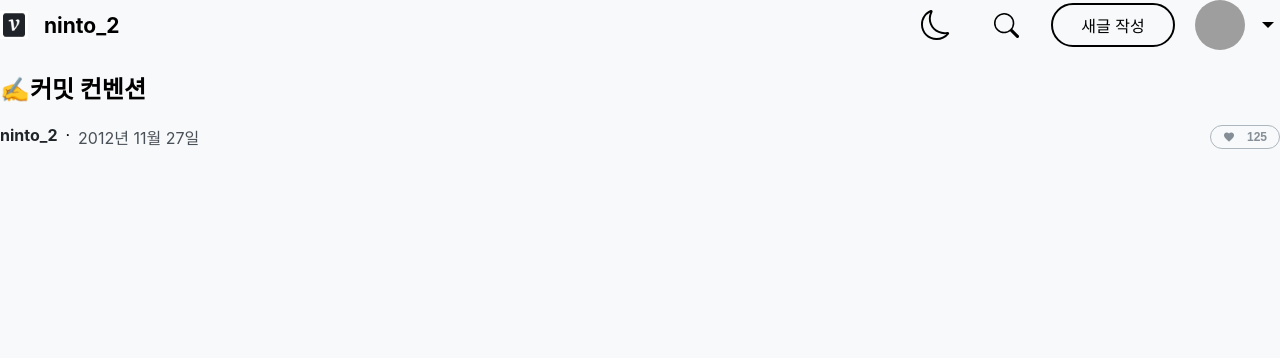
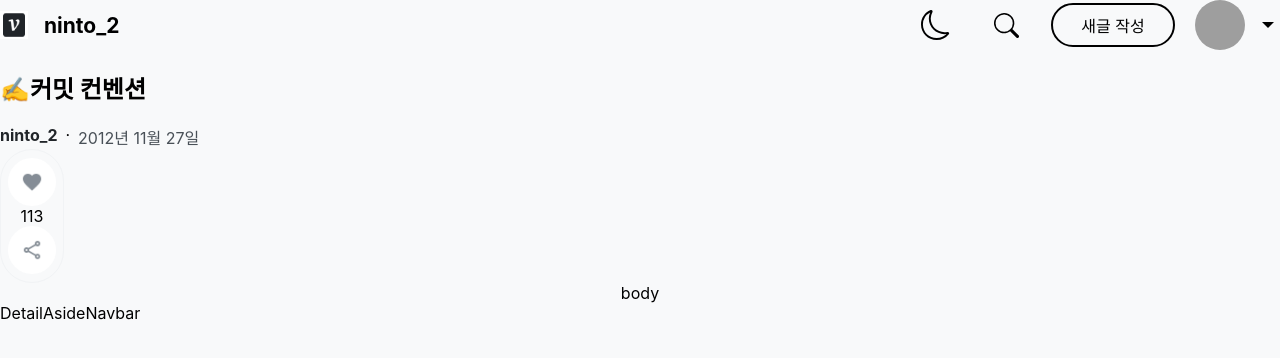
Before and after one commit to youdaehoon/practice_clone_velog, a React (Create React App) app: page /detail in a window 1280 px wide. Shown: the top 358 px of the page. Built offline with nearby package versions, Linux system fonts and the light colour scheme; grey boxes are pictures that could not be loaded.

Commit message:
chore: 중간저장

```diff
--- a/package.json
+++ b/package.json
@@ -10,10 +10,14 @@
     "@types/jest": "^27.0.1",
     "@types/node": "^16.7.13",
     "@types/react": "^18.0.0",
+    "@types/react-calendar": "^3.9.0",
     "@types/react-dom": "^18.0.0",
+    "@types/react-flatpickr": "^3.8.8",
     "@types/react-redux": "^7.1.24",
     "react": "^18.2.0",
+    "react-calendar": "^4.0.0",
     "react-dom": "^18.2.0",
+    "react-flatpickr": "^3.10.13",
     "react-icons": "^4.7.1",
     "react-redux": "^8.0.5",
     "react-router-dom": "^6.4.4",
--- /dev/null
+++ b/src/components/HeartIcon.tsx
@@ -0,0 +1,19 @@
+import React from 'react'
+
+import heart from"../assets/img/heart.png"
+
+interface IProps{
+    width:number
+    height:number
+}
+
+const HeartIcon :React.FC<IProps> = ({width:w,height:h}) => {
+    const style={
+        filter: "invert(59%) sepia(8%) saturate(389%) hue-rotate(169deg) brightness(93%) contrast(86%)"
+    }
+  return (
+    <img style={style} src={heart} width={w} height={h}></img>
+    )
+}
+
+export default HeartIcon
--- /dev/null
+++ b/src/pages/detail/aside/detailicons/MyIcon.tsx
@@ -0,0 +1,29 @@
+import React from 'react'
+
+import "./myicon.css"
+import "../../../../styles/common.css"
+
+import Heart from "../../../../assets/img/heart.png"
+import Share from "../../../../assets/img/share.png"
+
+
+interface IProps{
+    icon:"heart"|"share"
+}
+
+const MyIcon :React.FC<IProps> = ({icon}) => {
+let src="";
+    if(icon==="heart")src=Heart
+
+    if(icon==="share")src=Share
+    const style={
+        filter: "invert(59%) sepia(8%) saturate(389%) hue-rotate(169deg) brightness(93%) contrast(86%)"
+    }
+  return (
+    <div className='wrap-icon flex justify-center align-center'>
+        <img style={style} src={src}  width={22} height={22}></img>
+    </div>
+  )
+}
+
+export default MyIcon
--- /dev/null
+++ b/src/pages/detail/aside/detailicons/index.css
@@ -0,0 +1,7 @@
+.wrap-icons{
+    border: 1px solid #f1f3f5;
+    width: 4rem;
+    background-color: #f8f9fa;
+    border-radius: 2rem;
+    padding: 0.5rem;
+}
--- /dev/null
+++ b/src/pages/detail/aside/detailicons/index.tsx
@@ -0,0 +1,22 @@
+import React from 'react'
+import HeartIcon from '../../../../components/HeartIcon'
+import MyIcon from './MyIcon'
+
+import "./index.css"
+import "../../../../styles/common.css"
+
+
+const AsideIcons :React.FC = () => {
+  const data={
+    numLike:113
+  }
+  return (
+    <aside className="wrap-icons flex flex-column align-center justify-center border-box">
+      <div><MyIcon icon='heart'/></div>
+      <span>{data.numLike}</span>
+      <div><MyIcon icon='share'/></div>
+    </aside>
+  )
+}
+
+export default AsideIcons
--- /dev/null
+++ b/src/pages/detail/aside/detailicons/myicon.css
@@ -0,0 +1,6 @@
+.wrap-icon{
+width:3rem;
+height: 3rem;
+background-color: #ffffff;
+border-radius: 1.5rem;
+}
--- /dev/null
+++ b/src/pages/detail/aside/navbar/index.tsx
@@ -0,0 +1,9 @@
+import React from 'react'
+
+const AsideNavbar :React.FC = () => {
+  return (
+    <div>DetailAsideNavbar</div>
+  )
+}
+
+export default AsideNavbar
--- a/src/pages/detail/body/titlesection/InfoLike.tsx
+++ b/src/pages/detail/body/titlesection/InfoLike.tsx
@@ -1,9 +1,9 @@
 import React from 'react'
-
-import heart from "../../../../assets/img/heart.png"
 
 import "./infolike.css"
 import "../../../../styles/common.css"
+
+import HeartIcon from '../../../../components/HeartIcon'
 
 interface IProps{
     numLike:number
@@ -12,7 +12,9 @@ interface IProps{
 const InfoLike :React.FC<IProps> = ({numLike:n}) => {
   return (
     <button className='disapearable flex flex-row align-center justify-center border-box'>
-        <img className='heart' src={heart} width={12} height={12}></img>
+        <div className='heart'>
+            <HeartIcon width={12} height={12}/>
+        </div>
         <span className='like-num' >{n}</span>
     </button>
   )
--- a/src/pages/detail/body/titlesection/infolike.css
+++ b/src/pages/detail/body/titlesection/infolike.css
@@ -16,7 +16,6 @@ button{
 }
 .heart{
     margin-right: 0.75rem;
-    filter: invert(59%) sepia(8%) saturate(389%) hue-rotate(169deg) brightness(93%) contrast(86%)
 }
 
 
--- a/src/pages/detail/index.tsx
+++ b/src/pages/detail/index.tsx
@@ -1,14 +1,22 @@
 import React from 'react'
+
+import "../../styles/common.css"
+
+import AsideIcons from './aside/detailicons'
+import AsideNavbar from './aside/navbar'
 import TitleSection from './body/titlesection'
 import DetailHeader from './header/DetailHeader'
 
 const Detail:React.FC = () => {
   return (
     <div>
-      <DetailHeader/>
-      <TitleSection></TitleSection>
+        <DetailHeader/>
+        <TitleSection/>
+              <AsideIcons/>
+              <div className='flex justify-center'>body</div>
+              <AsideNavbar/>
+    </div>
 
-    </div>
   )
 }
 
--- a/src/pages/write/index.tsx
+++ b/src/pages/write/index.tsx
@@ -1,9 +1,66 @@
-import React from 'react'
+import React from "react";
+import Calendar from "react-calendar";
+import Flatpickr from "react-flatpickr";
 
-const Write:React.FC = () => {
+import "react-calendar/dist/Calendar.css";
+import "flatpickr/dist/themes/material_green.css";
+
+const Write: React.FC = () => {
+  const MONTH = new Array(12).fill(0).map((v, i) => i + 1 + "월");
+  const date: Date = new Date();
+
+  const makeDate = (date: Date) => {
+    return (
+      "" +
+      date.getFullYear() +
+      "-" +
+      (date.getMonth() + 1) +
+      "-" +
+      date.getDate()
+    );
+  };
+  const [sDate, setSDate] = React.useState<Date>(date);
+  const nextDay: Date = new Date(date);
+  nextDay.setDate(sDate.getDate() + 8);
+  const [eDate, setEDate] = React.useState(nextDay);
+
+  const handleChangeStart = (e: any) => {
+    const start = new Date(e);
+
+    setSDate(start);
+    const end = new Date(start);
+    end.setDate(start.getDate() + 1);
+    setEDate(end);
+  };
+
+  const handleChangeEnd = (e: any) => {
+    const end = new Date(e);
+
+    setEDate(end);
+  };
+  console.log(nextDay.toDateString());
   return (
-    <div>index</div>
-  )
-}
+    <div className="flex" style={{ gap: "20px" }}>
+      {/* <div>
+        <div>{makeDate(sDate)}</div>
+        <Calendar
+          allowPartialRange={true}
+          calendarType="ISO 8601"
+          onChange={handleChangeStart}
+        />
+      </div>
+      <div>
+        <div>{makeDate(eDate)}</div>
+        <Calendar
+          allowPartialRange={true}
+          calendarType="ISO 8601"
+          onChange={handleChangeEnd}
+          defaultValue={eDate}
+        />
+      </div> */}
+      <Flatpickr options={{ mode: "range", static: true }} />
+    </div>
+  );
+};
 
-export default Write
+export default Write;
```
Also changed, not shown: src/pages/detail/aside/index.tsx (added, +9 -0 lines), src/assets/img/share.png (added), 1 other file (tests, documents, lock files or other folders).
